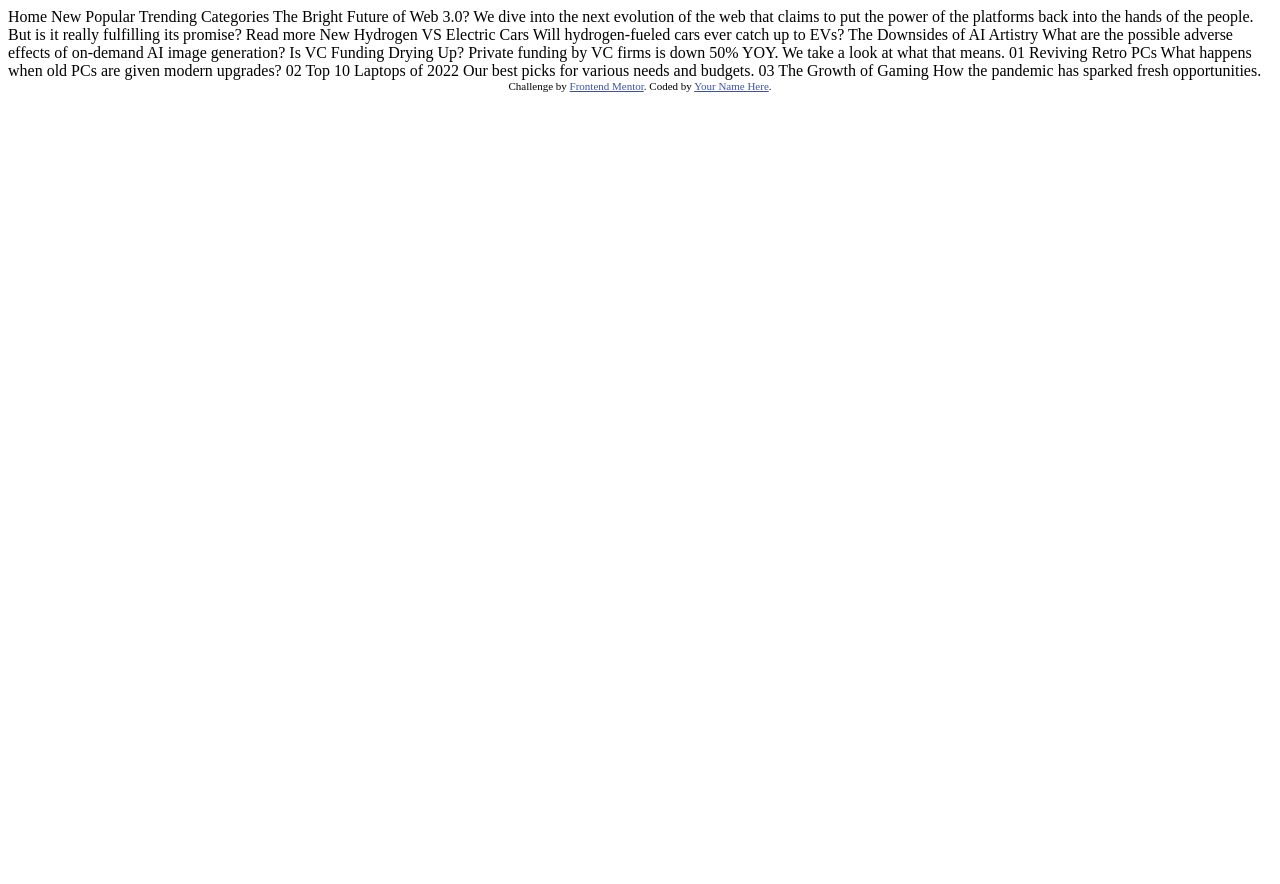
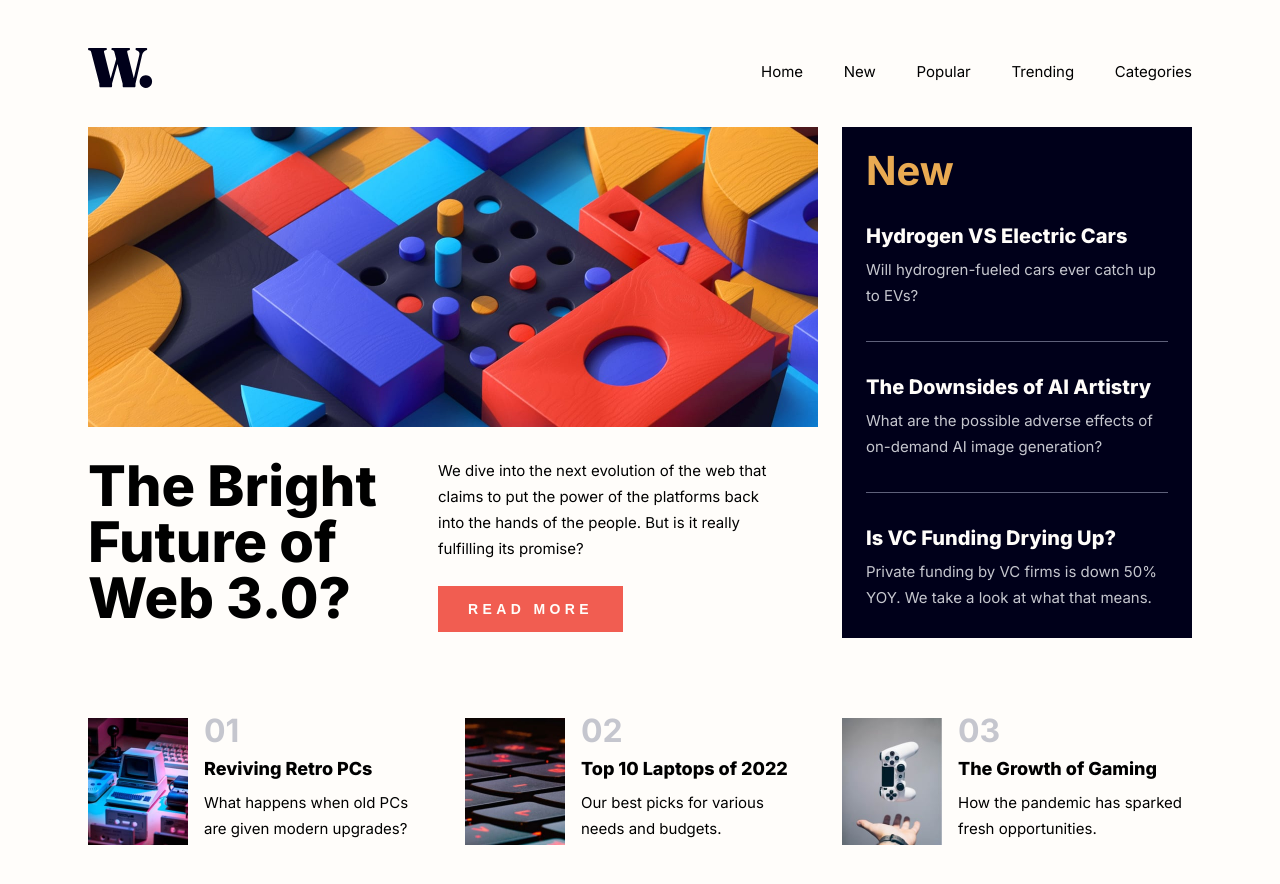
Before and after one commit to JohanDelao/newsHomepage, a plain HTML site: page index.html in a window 1280 px wide. Before the commit the page ends 800 px from the top, so only its background shows below. Drawn offline with Linux system fonts and the light colour scheme.

Commit message:
finished desktop and mobile

```diff
--- a/index.html
+++ b/index.html
@@ -4,57 +4,119 @@
   <meta charset="UTF-8">
   <meta name="viewport" content="width=device-width, initial-scale=1.0"> <!-- displays site properly based on user's device -->
 
-  <link rel="icon" type="image/png" sizes="32x32" href="./assets/images/favicon-32x32.png">
+  <link rel="icon" type="image/png" sizes="32x32" href="./images/favicon-32x32.png">
+  <link rel="stylesheet" href= "styles.css">
+
+  <link rel="preconnect" href="https://fonts.googleapis.com">
+  <link rel="preconnect" href="https://fonts.gstatic.com" crossorigin>
+  <link href="https://fonts.googleapis.com/css2?family=Inter:wght@400;700;800&display=swap" rel="stylesheet">
 
   <title>Frontend Mentor | News homepage</title>
 
+  <script src="script.js" defer></script>
+
   <!-- Feel free to remove these styles or customise in your own stylesheet 👍 -->
-  <style>
-    .attribution { font-size: 11px; text-align: center; }
-    .attribution a { color: hsl(228, 45%, 44%); }
-  </style>
 </head>
 <body>
-
-  Home
-  New
-  Popular
-  Trending
-  Categories
-
-  The Bright Future of Web 3.0?
-
-  We dive into the next evolution of the web that claims to put the power of the platforms back into the hands of the people.
-  But is it really fulfilling its promise?
-
-  Read more
-
-  New
-
-  Hydrogen VS Electric Cars
-  Will hydrogen-fueled cars ever catch up to EVs?
-
-  The Downsides of AI Artistry
-  What are the possible adverse effects of on-demand AI image generation?
-
-  Is VC Funding Drying Up?
-  Private funding by VC firms is down 50% YOY. We take a look at what that means.
-
-  01
-  Reviving Retro PCs
-  What happens when old PCs are given modern upgrades?
-
-  02
-  Top 10 Laptops of 2022
-  Our best picks for various needs and budgets.
-
-  03
-  The Growth of Gaming
-  How the pandemic has sparked fresh opportunities.
-
-  <div class="attribution">
-    Challenge by <a href="https://www.frontendmentor.io?ref=challenge" target="_blank">Frontend Mentor</a>.
-    Coded by <a href="#">Your Name Here</a>.
-  </div>
+  <div class="outsideDiv">
+    <nav class="navbar">
+      <div class="navbarSection">
+        <a class="navbarImage" href="#">
+          <img src="assets/images/logo.svg">
+        </a>
+        <div class="navbarLinks">
+          <li class="nav-item">Home</li>
+          <li class="nav-item">New</li>
+          <li class="nav-item">Popular</li>
+          <li class="nav-item">Trending</li>
+          <li class="nav-item">Categories</li>
+        </div>
+        <div class="navbarHolder" onclick="mobileNavOpen()">
+          <img src="assets/images/icon-menu.svg">
+        </div>
+        <div class="navbarMobileNav" id="mobileNav">
+          <div class="navBarMobileClose" onclick="mobileNavClose()">
+            <img src="assets/images/icon-menu-close.svg">
+          </div>
+          <div class="navbarMobileHolder">
+            <div class="navbarLinksMobile">
+              <li class="nav-item">Home</li>
+              <li class="nav-item">New</li>
+              <li class="nav-item">Popular</li>
+              <li class="nav-item">Trending</li>
+              <li class="nav-item">Categories</li>
+            </div>
+          </div>
+        </div>
+      </div>
+    </nav>
+    <div class="mainContent">
+      <div class="mainContentColOne">
+        <div class="colOneImage">
+          <img id="mainImage" src="assets/images/image-web-3-desktop.jpg">
+        </div>
+        <div class="colOneContainer">
+          <div class="leftColOne">
+            <h2 class="futureText">The Bright Future of Web 3.0?</h2>
+          </div>
+          <div class="rightColOne">
+            <p class="description">We dive into the next evolution of the web that claims to put the power of the platforms back into the hands of the people. But is it really fulfilling its promise?</p>
+            <button class="readMore">READ MORE</button>
+          </div>
+        </div>
+      </div>
+      <div class="mainContentColTwo">
+        <div class="rightSection">
+            <div class="insideRightSection">
+              <h3>New</h3>
+              <div class="rightSectionContent">
+                <h5>Hydrogen VS Electric Cars</h5>
+                <p>Will hydrogren-fueled cars ever catch up to EVs?</p>
+              </div>
+              <div class="rightSectionContent">
+                <h5>The Downsides of AI Artistry</h5>
+                <p>What are the possible adverse effects of on-demand AI image generation?</p>
+              </div>
+              <div class="rightSectionContent">
+                <h5>Is VC Funding Drying Up?</h5>
+                <p>Private funding by VC firms is down 50% YOY. We take a look at what that means.</p>
+              </div>
+            </div>
+          </div>
+        </div>
+      </div>
+      <div class="bottomSection">
+        <div class="bottomBox">
+          <div class="boxImage">
+            <img src="assets/images/image-retro-pcs.jpg" width="100" height="127">
+          </div>
+          <div class="bottomBoxText">
+            <h3>01</h3>
+            <h5>Reviving Retro PCs</h5>
+            <p>What happens when old PCs are given modern upgrades?</p>
+          </div>
+        </div>
+        <div class="bottomBox">
+          <div class="boxImage">
+            <img src="assets/images/image-top-laptops.jpg" width="100" height="127">
+          </div>
+          <div class="bottomBoxText">
+            <h3>02</h3>
+            <h5>Top 10 Laptops of 2022</h5>
+            <p>Our best picks for various needs and budgets.</p>
+          </div>
+        </div>
+        <div class="bottomBox">
+          <div class="boxImage">
+            <img src="assets/images/image-gaming-growth.jpg" width="100" height="127">
+          </div>
+          <div class="bottomBoxText">
+            <h3>03</h3>
+            <h5>The Growth of Gaming</h5>
+            <p>How the pandemic has sparked fresh opportunities.</p>
+          </div>
+        </div>
+      </div>
+    </div>
 </body>
 </html>
--- /dev/null
+++ b/script.js
@@ -0,0 +1,10 @@
+mobileNavbar = document.getElementById("mobileNav");
+console.log(mobileNavbar)
+
+mobileNavOpen = () => {
+    console.log("hello")
+    mobileNavbar.style.display = "block";
+}
+mobileNavClose = () => {
+    mobileNavbar.style.display = "none";
+}
--- /dev/null
+++ b/styles.css
@@ -0,0 +1,269 @@
+/* General Attributes */
+:root{
+    --grey-text: #5e607a;
+    --dark-space-blue: #00001A;
+    --yellow-color: #e9aa52;
+    --soft-red: #f15d51;
+    --background: #FFFDFA;
+    --silver: #c5c6ce;
+
+    --main-header-font-size: 56px;
+    --main-header-weight: 800;
+    --paragraph-font-size: 15px;
+    --paragraph-font-weight: 400;
+    --mini-header-font-size: 20px;
+    --mini-header-weight: var(--main-header-weight);
+    --number-header-font-size: 32px;
+    --number-header-font-weight: 700;
+    --new-header-font-size: 40px;
+    --new-header-weight: 700;
+
+}
+body {
+    margin: 3rem auto;
+    width: 69rem;
+    font-family: 'Inter', sans-serif;
+    background-color: var(--background);
+    line-height: 26px;
+}
+/* Navigation Bar */
+.navbarLinks li{
+    list-style: none;
+    color: var(--dark-grayish-blue);
+    font-size: var(--paragraph-font-size);
+}
+.navbarLinks li:hover{
+    color: var(--soft-red);
+    cursor: pointer;
+}
+.navbarLinks{
+    display: flex;
+    justify-content: space-between;
+    margin: auto 0px;
+    width: 26.938rem;
+}
+.navbarSection{
+    display: flex;
+    justify-content: space-between;
+}
+.navbarHolder{
+    display: none;
+}
+.navbarMobileNav{
+    display: none;
+}
+/* Main Section */
+.colOneContainer {
+    display: flex;
+    margin: 1.5rem 0;
+}
+#mainImage {
+    width: 45.625rem;
+    height: 18.75rem;
+}
+.futureText{
+    font-size: var(--main-header-font-size);
+    font-weight: var(--main-header-weight);
+    line-height: 56px;
+    margin: 0;
+}
+.description {
+    font-size: var(--paragraph-font-size);
+    margin: 0;
+}
+.mainContent{
+    display: flex;
+    margin-top: 2rem;
+    height: 31.938rem;
+    justify-content: space-between;
+}
+.readMore:hover{
+    background-color: black;
+    cursor: pointer;
+}
+/* Right Main Section */
+.rightSection{
+    background: var(--dark-space-blue);
+    width: 21.875rem;
+    height: 31.938rem;
+}
+.rightSection h3{
+    color: var(--yellow-color);
+    font-size: var(--new-header-font-size);
+    line-height: 40px;
+    margin: 0;
+    margin-bottom: 2rem;
+}
+.rightSectionContent {
+    border-bottom: 1px solid var(--grey-text);
+    margin-bottom: 2rem;
+    padding-bottom: 2rem;
+}
+.rightSectionContent h5{
+    color: var(--background);
+    font-size: var(--mini-header-font-size);
+    font-weight: var(--mini-header-weight);
+    margin: 0;
+}
+.rightSectionContent h5:hover{
+    color: var(--yellow-color);
+    cursor: pointer;
+}
+.rightSectionContent p{
+    color: var(--silver);
+    margin: 0;
+    margin-top: .5rem;
+    font-size: var(--paragraph-font-size);
+}
+.insideRightSection {
+    padding: 24px;
+}
+.leftColOne{
+    width: 21.875rem;
+}
+.rightColOne {
+    width: 21.875rem;
+}
+.readMore {
+    background: var(--soft-red);
+    border: none;
+    font-size: 14px;
+    letter-spacing: 4.38px;
+    color: var(--background);
+    font-weight: 700;
+    padding: 15px 25px;
+    width: 185px;
+    margin-top: 1.5rem;
+}
+.rightSectionContent:last-child{
+    border-bottom: 0;
+}
+/* Bottom Section */
+.bottomSection {
+    display: flex;
+    margin-top: 5rem;
+    justify-content: space-between;
+}
+.bottomBox{
+    display: flex;
+    width: 21.875rem;
+}
+.bottomBox h3, h5, p{
+    margin: 0;
+}
+.bottomBox h3{
+    font-size: var(--number-header-font-size);
+    font-weight: var(--number-header-font-weight);
+    color: var(--silver);
+}
+.bottomBox h5{
+    font-size: 18px;
+    font-weight: var(--main-header-weight);
+    margin-top: .75rem;
+}
+.bottomBox h5:hover{
+    color: var(--soft-red);
+    cursor: pointer;
+}
+.bottomBoxText p{
+    font-size: var(--paragraph-font-size);
+    margin-top: .5rem;
+    width: 14.125rem;
+}
+.bottomBoxText{
+    margin-left: 1rem;
+}
+.attribution{
+    margin-top: 2rem;
+}
+@keyframes slideInFromRight {
+    0% {
+        transform: translateX(100%)
+    }
+
+    100% {
+        transform: translateX(0);
+    }
+}
+@media only screen and (max-width: 376px){
+    :root{
+        --main-header-font-size: 40px;
+        --main-header-weight: 800;
+        --paragraph-font-size: 15px;
+        --paragraph-font-weight: 400;
+        --mini-header-font-size: 20px;
+        --mini-header-weight: var(--main-header-weight);
+        --number-header-font-size: 32px;
+        --number-header-font-weight: 700;
+        --new-header-font-size: 32px;
+        --new-header-weight: 700;
+    }
+    body{
+        width: 23.438rem;
+        margin: 0;
+    }
+    .outsideDiv{
+        margin: 1rem;
+    }
+    .navbarLinks{
+        display: none;
+    }
+    .mainContent{
+        display: block;
+        height: fit-content;
+    }
+    .colOneContainer{
+        display: block;
+    }
+    .rightSection{
+        width: 21.438rem;
+    }
+    .bottomBox:first-child{
+        margin-top: 0;
+    }
+    .bottomBox{
+        margin-top: 1.5rem;
+    }
+    .navbarHolder{
+        display: block;
+        margin: auto 0;
+        cursor: pointer;
+    }
+    #mainImage{
+        content: url(assets/images/image-web-3-mobile.jpg);
+        width: 21.438rem;
+    }
+    .bottomSection{
+        display: block;
+        width: 21.438rem;
+        margin-bottom: 1rem;
+    }
+    .navbarMobileNav{
+        position: absolute;
+        background-color: white;
+        height: 100%;
+        width: 16rem;
+        left: 35%;
+        color: black;
+        top: 0;
+        animation: slideInFromRight 500ms ease-in;
+    }
+    .navbarLinksMobile li{
+        list-style: none;
+        color: var(--dark-space-blue);
+        font-weight: 400;
+        font-size: 18px;
+        margin-top: 1rem;
+        margin-left: 1.5rem;
+    }
+    .navbarMobileHolder{
+        display: flex;
+        align-items: center;
+        height: 65%;
+    }
+    .navBarMobileClose{
+        margin-top: 1rem;
+        float: right;
+        margin-right: 2rem;
+    }
+}
```
Also changed, not shown: 2 other files.
